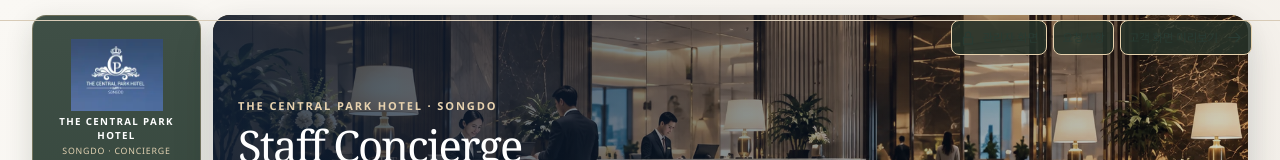
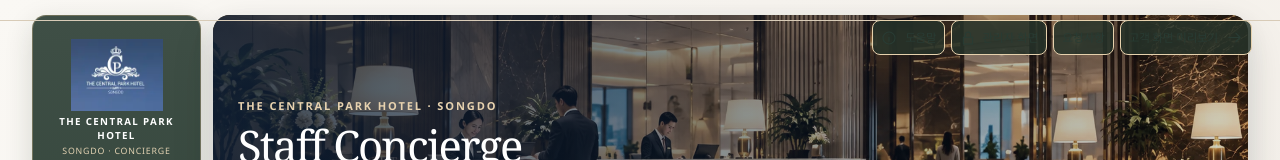
Before and after one commit to unispace1357-blip/CPH-INFORMATION-PROGRAM, a React (Vite) app: page /staff in a window 1280 px wide. Shown: the top 160 px of the page. Built offline with nearby package versions, Linux system fonts and the light colour scheme.

Commit message:
feat: link to help center from staff header

```diff
--- a/src/components/layout/GuideLayout.tsx
+++ b/src/components/layout/GuideLayout.tsx
@@ -66,6 +66,7 @@ export function GuideLayout({ audience = 'guest' }: { audience?: 'guest' | 'staf
             </label>
           </div>}
           {isStaff ? <nav className="staff-header-actions" aria-label="직원용 내비게이션">
+            <Link className="header-link staff-help-trigger" to="/staff/help"><Icon name="info" size={16}/> 도움말</Link>
             <StaffAdminAccess />
             <button ref={requestTriggerRef} type="button" className="header-link staff-request-trigger"
               onClick={() => setIsRequestOpen(true)} aria-haspopup="dialog">요청사항</button>
```
